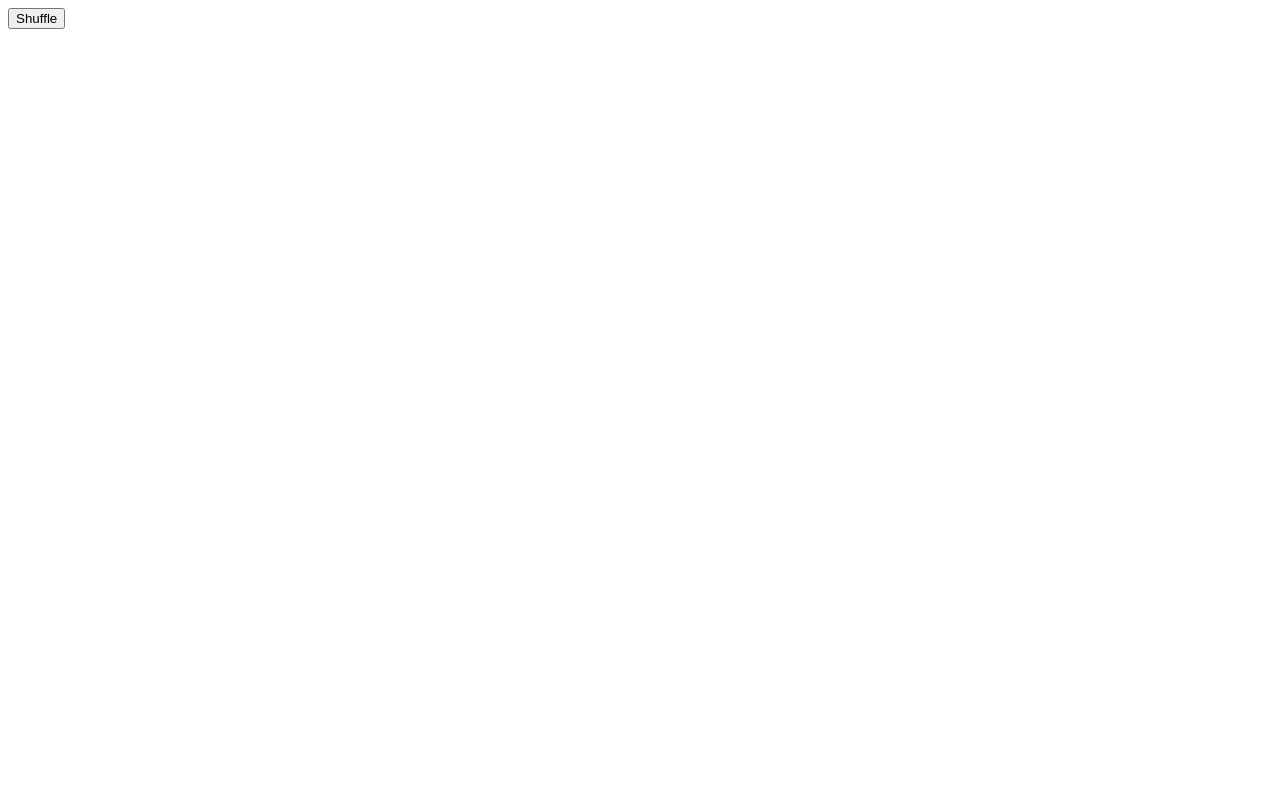
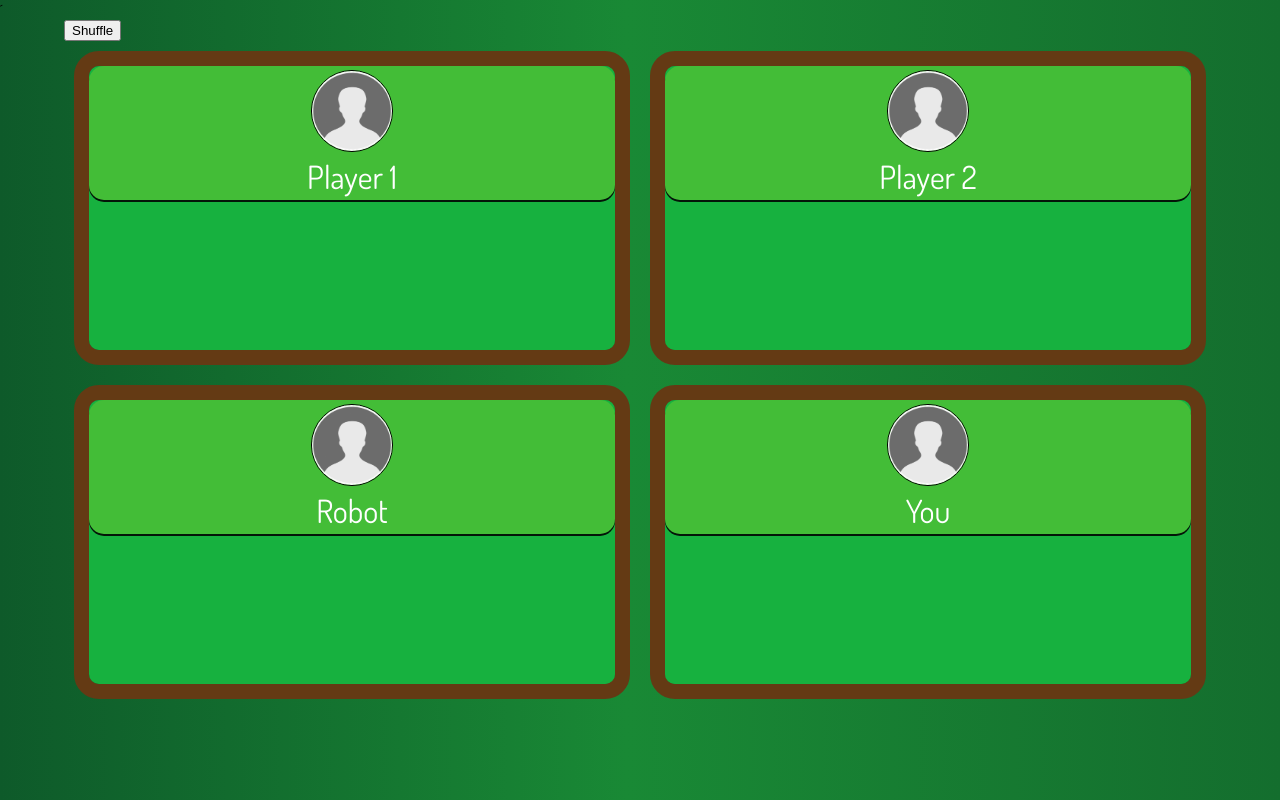
Before and after one commit to rodrigojimenezdencker/JavaScript, a plain HTML site: page poker/index.html in a window 1280 px wide. Drawn offline with Linux system fonts and the light colour scheme.

Commit message:
Poker finalizado, todos los fetch van bien

```diff
--- a/poker/css/style.css
+++ b/poker/css/style.css
@@ -1,3 +1,79 @@
-div[data-hook="deck"]{
+body {
+    font-family: 'Dosis', sans-serif;
+    margin: 0;
+    height: 100vh;
+    background: rgb(14,90,42);
+    background: linear-gradient(90deg, rgba(14,90,42,1) 0%, rgba(25,137,53,1) 49%, rgba(20,110,46,1) 100%);
+}
+
+div.container {
+    width: 90%;
+    margin: auto;
+}
+
+input#shuffle_button {
+    display: block;
+}
+
+div.player_information {
+    text-align: center;
+    border-radius: 15px;
+    background-color: #43bd37;
+    box-shadow: 0px 2px 0px 0px rgba(0,0,0,0.88);
+    padding: 4px;
+}
+
+div.players_layouts{
+    min-height: 600px;
     display: flex;
+    justify-content: space-around;
+    align-content: space-around;
+    flex-wrap: wrap;
 }
+
+div.player_layout {
+    box-sizing: border-box;
+    width: 100%;
+    border-radius: 10px;
+    background-color: #17b13f;
+}
+
+div.player_layout_outter {
+    width: 45%;
+    border: 15px solid #643a14;
+    border-radius: 25px;
+    margin: 10px;
+    flex-grow: 1;
+}
+
+img.player_image {
+    width: 80px;
+    height: 80px;
+    border: solid 1px black;
+    border-radius: 50%;
+}
+
+div.player_deck {
+    width: 100%;
+    min-height: 150px;
+    display: flex;
+    flex-wrap: wrap;
+    justify-content: space-around;
+    padding: 10px;
+    box-sizing: border-box;
+}
+
+div.player_name {
+    font-size: 32px;
+    height: 40px;
+    color: white;
+}
+
+img.card {
+    margin: 2px;
+    background-color: #43bd37;
+    /* padding: 5px; */
+    width: 100px;
+    border-radius: 4px;
+    box-shadow: 3px 2px 32px 4px rgba(0,0,0,0.88);
+}
--- a/poker/index.html
+++ b/poker/index.html
@@ -1,19 +1,63 @@
 <!DOCTYPE html>
 <html lang="es">
+
 <head>
     <meta charset="UTF-8">
     <meta name="viewport" content="width=device-width, initial-scale=1.0">
     <meta http-equiv="X-UA-Compatible" content="ie=edge">
-    <title>Póker</title>
+    <title>Póker</title>´
+    <link href="https://fonts.googleapis.com/css?family=Dosis&display=swap" rel="stylesheet">
     <link rel="stylesheet" href="./css/style.css">
 </head>
+
 <body>
-    <input id="shuffle_button" type="button" value="Shuffle">
-    <template data-hook="template_decks">
-        <img data-hook="card" src="" alt="card">
+    <div class="container">
+        <input id="shuffle_button" type="button" value="Shuffle">
+
+        <div class="players_layouts" data-hook="decks">
+            <div class="player_layout_outter">
+                <div class="player_layout">
+                    <div class="player_information" data-hook="random_player_information">
+                        <img src="./img/placeholder_avatar.png" class="player_image" data-hook="random_player_image"></img>
+                        <div class="player_name" data-hook="random_player_name">Player 1</div>
+                    </div>
+                    <div class="player_deck" data-hook="player_deck"></div>
+                </div>
+            </div>
+            <div class="player_layout_outter">
+                <div class="player_layout">
+                    <div class="player_information" data-hook="random_player_information">
+                        <img src="./img/placeholder_avatar.png" class="player_image" data-hook="random_player_image"></img>
+                        <div class="player_name" data-hook="random_player_name">Player 2</div>
+                    </div>
+                    <div class="player_deck" data-hook="player_deck"></div>
+                </div>
+            </div>
+            <div class="player_layout_outter">
+                <div class="player_layout">
+                    <div class="player_information" data-hook="player_information">
+                        <img src="./img/placeholder_avatar.png" class="player_image" data-hook="robot_player_image"></img>
+                        <div class="player_name">Robot</div>
+                    </div>
+                    <div class="player_deck" data-hook="player_deck"></div>
+                </div>
+            </div>
+            <div class="player_layout_outter">
+                <div class="player_layout">
+                    <div class="player_information" data-hook="player_information">
+                        <img src="./img/placeholder_avatar.png" class="player_image" data-hook="real_player_image"></img>
+                        <div class="player_name">You</div>
+                    </div>
+                    <div class="player_deck" data-hook="player_deck"></div>
+                </div>
+            </div>
+        </div>
+    </div>
+
+    <template data-hook="template_card">
+        <img class="card" data-hook="card" src="" alt="card">
     </template>
-
-    <div data-hook="deck"></div>
     <script src="./js/script.js"></script>
 </body>
+
 </html>
--- a/poker/js/script.js
+++ b/poker/js/script.js
@@ -1,15 +1,55 @@
-document.getElementById('shuffle_button').addEventListener('click', shuffleDecks);
+document.getElementById('shuffle_button').addEventListener('click', startGame);
 
+function startGame() {
+    generateRandomPlayers();
+    generateRobotPlayerImage();
+    generateAvatarPlayerImage();
+    shuffleDecks();
+}
 
 function shuffleDecks() {
-    fetch('https://deckofcardsapi.com/api/deck/new/draw/?count=5')
-        .then(reponse => reponse.json())
+    fetch('https://deckofcardsapi.com/api/deck/new/shuffle/?deck_count=1')
+        .then(response => response.json())
         .then(data => {
-            for (let card of data.cards) {
-                let template_decks = document.querySelector('[data-hook="template_decks"]').content;
-                let deck = document.importNode(template_decks, true);
-                deck.querySelector('[data-hook="card"]').src = card.image;
-                document.querySelector('[data-hook="deck"]').appendChild(deck);
-            }
+            document.querySelectorAll('[data-hook="player_deck"]').forEach(player_deck =>
+                fetch('https://deckofcardsapi.com/api/deck/' + data.deck_id + '/draw/?count=5')
+                    .then(reponse => reponse.json())
+                    .then(data => {
+                        player_deck.innerHTML = "";
+                        for (let card_value of data.cards) {
+                            let template_card = document.querySelector('[data-hook="template_card"]').content;
+                            let card = document.importNode(template_card, true);
+                            card.querySelector('[data-hook="card"]').src = card_value.image;
+                            player_deck.appendChild(card);
+                        }
+                    })
+            );
         });
 }
+
+function generateRandomPlayers() {
+    document.querySelectorAll('[data-hook="random_player_information"]').forEach(element => {
+        fetch('https://randomuser.me/api/?results=1')
+            .then(response => response.json())
+            .then(data => {
+                data.results.forEach(e => {
+                    element.querySelector('[data-hook="random_player_name"]').textContent = e.name.first,
+                        element.querySelector('[data-hook="random_player_image"]').src = e.picture.large
+                });
+            });
+    });
+}
+
+function generateRobotPlayerImage() {
+    let randomNumber = Math.random();
+    fetch('https://robohash.org/' + randomNumber)
+        .then(response => response)
+        .then(data => document.querySelector('[data-hook="robot_player_image"]').src = data.url);
+}
+
+function generateAvatarPlayerImage() {
+    let randomNumber = Math.random();
+        fetch('https://api.adorable.io/avatars/285/' + randomNumber)
+            .then(response => response)
+            .then(data => document.querySelector('[data-hook="real_player_image"]').src = data.url);
+}
```
Also changed, not shown: poker/img/card_back.png (added), poker/img/mesa_poker.jpg (added), poker/img/mesa_poker.png (added), poker/img/placeholder_avatar.png (added), poker/img/plantilla_jugador.jpg (added).
